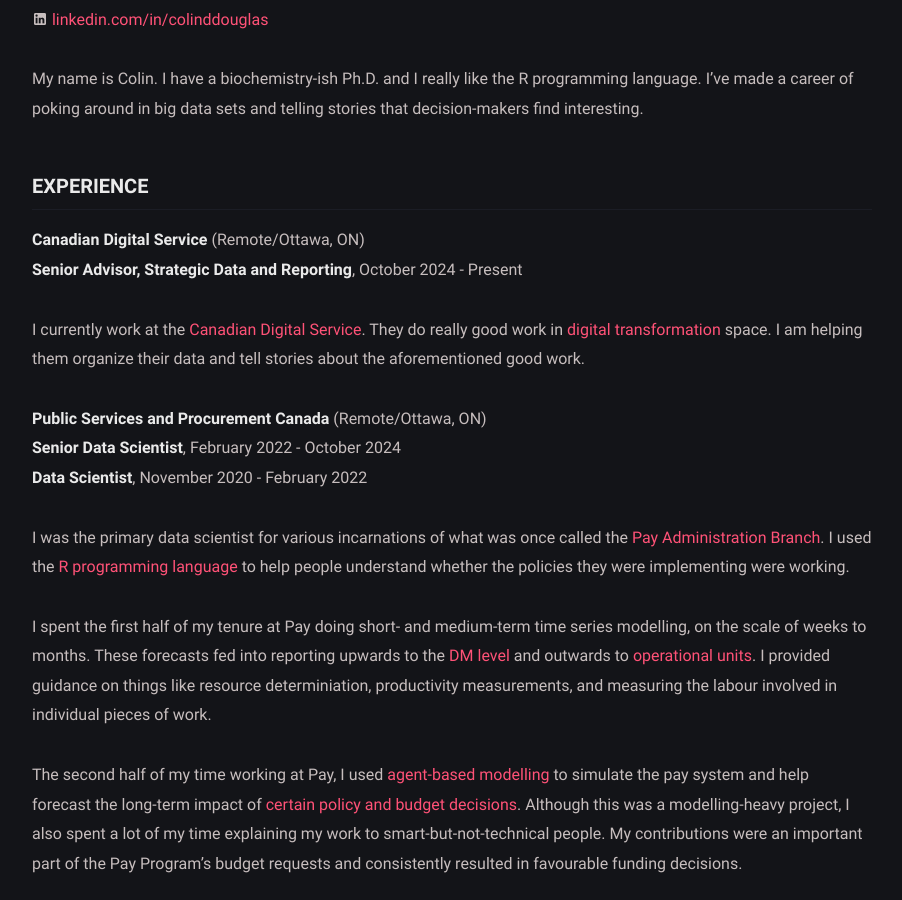
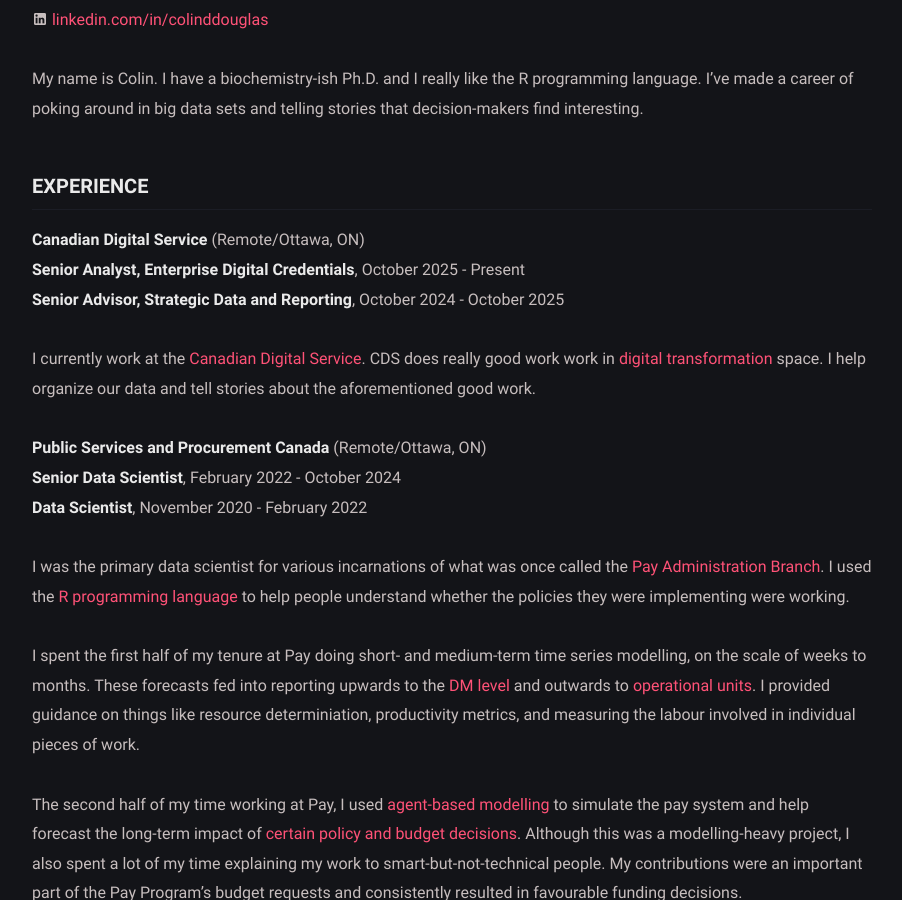
Before and after one commit to colindouglas/colindougl.as, a Jekyll site: the page built from cv.md, in a window 1280 px wide and 900 px high, scrolled down 291 px. Shown: the whole window, without its empty margins (188-1090 px from the left). Built offline with Jekyll 4.4.1, drawn with Linux system fonts in a browser that asks for light colours.

Commit message:
fix: update CV

```diff
--- a/cv.md
+++ b/cv.md
@@ -11,16 +11,21 @@ comments: false
 <span class="mdi mdi-email-open"></span> [{{ site.author.email }}](mailto:{{ site.author.email }})
 <span class="mdi mdi-linkedin"></span> [linkedin.com/in/colinddouglas](https://www.linkedin.com/in/colinddouglas/)
 
-My name is Colin. I have a biochemistry-ish Ph.D. and I really like the R programming language. I've made a career of poking around in big data sets and telling stories that decision-makers find interesting.
+My name is Colin. I have a biochemistry-ish Ph.D. and I really like the R programming
+language. I've made a career of poking around in big data sets and telling stories that
+decision-makers find interesting.
 
 ### EXPERIENCE
 
 
 **Canadian Digital Service** (Remote/Ottawa, ON)<br>
-**Senior Advisor, Strategic Data and Reporting**, October 2024 - Present
+**Senior Analyst, Enterprise Digital Credentials**, October 2025 - Present
+**Senior Advisor, Strategic Data and Reporting**, October 2024 - October 2025
 
-I currently work at the [Canadian Digital Service](https://digital.canada.ca/). They do really good work in [digital transformation](https://en.wikipedia.org/wiki/Digital_transformation) space. I am helping them organize their data and tell stories about the aforementioned good work.
 
+I currently work at the [Canadian Digital Service](https://digital.canada.ca/). CDS does
+really good work work in [digital transformation](https://en.wikipedia.org/wiki/Digital_transformation)
+space. I help organize our data and tell stories about the aforementioned good work.
 
 **Public Services and Procurement Canada** (Remote/Ottawa, ON)
 **Senior Data Scientist**, February 2022 - October 2024
@@ -28,7 +33,7 @@ I currently work at the [Canadian Digital Service](https://digital.canada.ca/).
 
 I was the primary data scientist for various incarnations of what was once called the [Pay Administration Branch](https://www.canada.ca/en/public-services-procurement/services/pay-pension/pay-administration/integrated-strategy-human-resources-pay.html). I used the [R programming language](https://en.wikipedia.org/wiki/R_(programming_language)) to help people understand whether the policies they were implementing were working.
 
-I spent the first half of my tenure at Pay doing short- and medium-term time series modelling, on the scale of weeks to months. These forecasts fed into reporting upwards to the [DM level](https://en.wikipedia.org/wiki/Deputy_minister_(Canada)) and outwards to [operational units](https://www.canada.ca/en/public-services-procurement/services/pay-pension/pay-administration/pay-centre-resources/about-pay-centre.html). I provided guidance on things like resource determiniation, productivity measurements, and measuring the labour involved in individual pieces of work.
+I spent the first half of my tenure at Pay doing short- and medium-term time series modelling, on the scale of weeks to months. These forecasts fed into reporting upwards to the [DM level](https://en.wikipedia.org/wiki/Deputy_minister_(Canada)) and outwards to [operational units](https://www.canada.ca/en/public-services-procurement/services/pay-pension/pay-administration/pay-centre-resources/about-pay-centre.html). I provided guidance on things like resource determiniation, productivity metrics, and measuring the labour involved in individual pieces of work.
 
 The second half of my time working at Pay, I used [agent-based modelling](https://en.wikipedia.org/wiki/Agent-based_model) to simulate the pay system and help forecast the long-term impact of [certain policy and budget decisions](https://nationalpost.com/opinion/phoenix-payroll-civil-servants). Although this was a modelling-heavy project, I also spent a lot of my time explaining my work to smart-but-not-technical people. My contributions were an important part of the Pay Program's budget requests and consistently resulted in favourable funding decisions.
 
```
